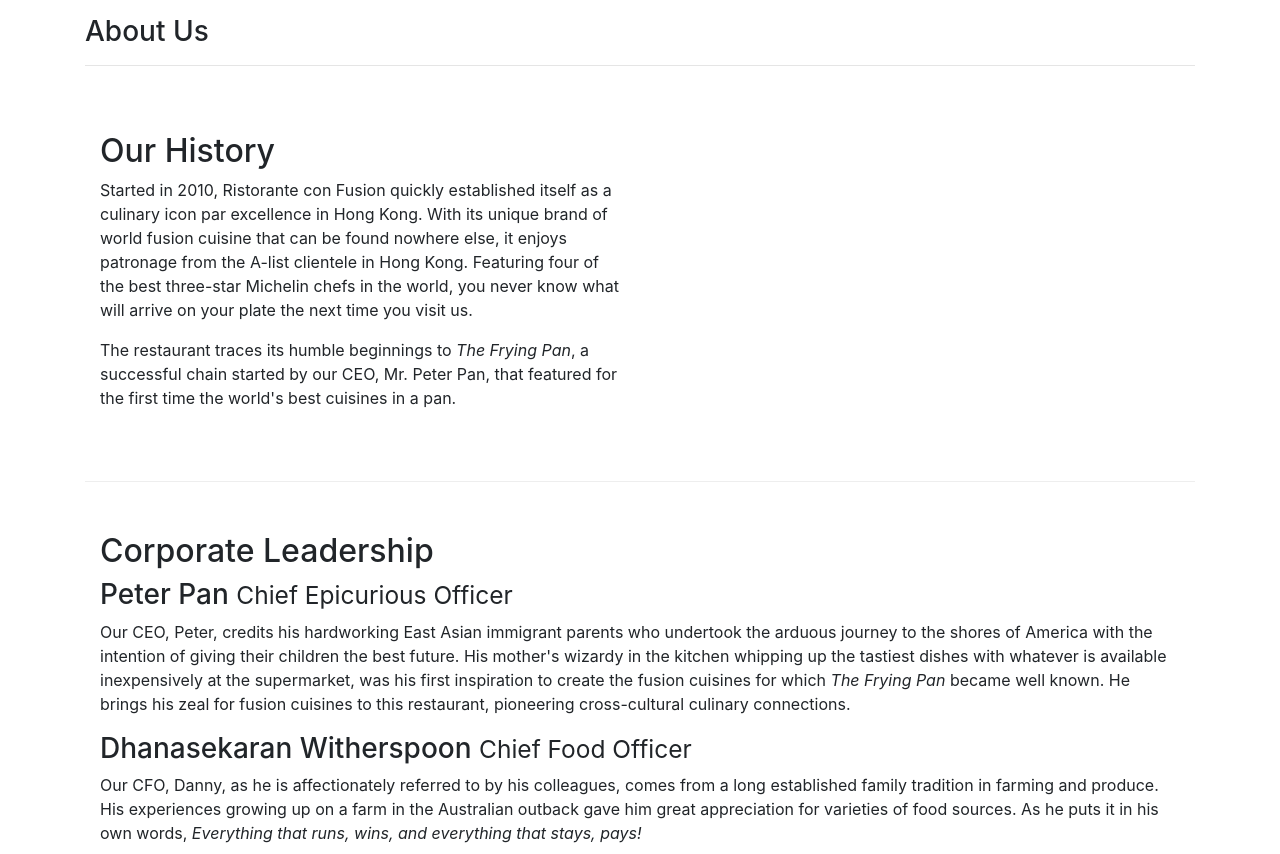
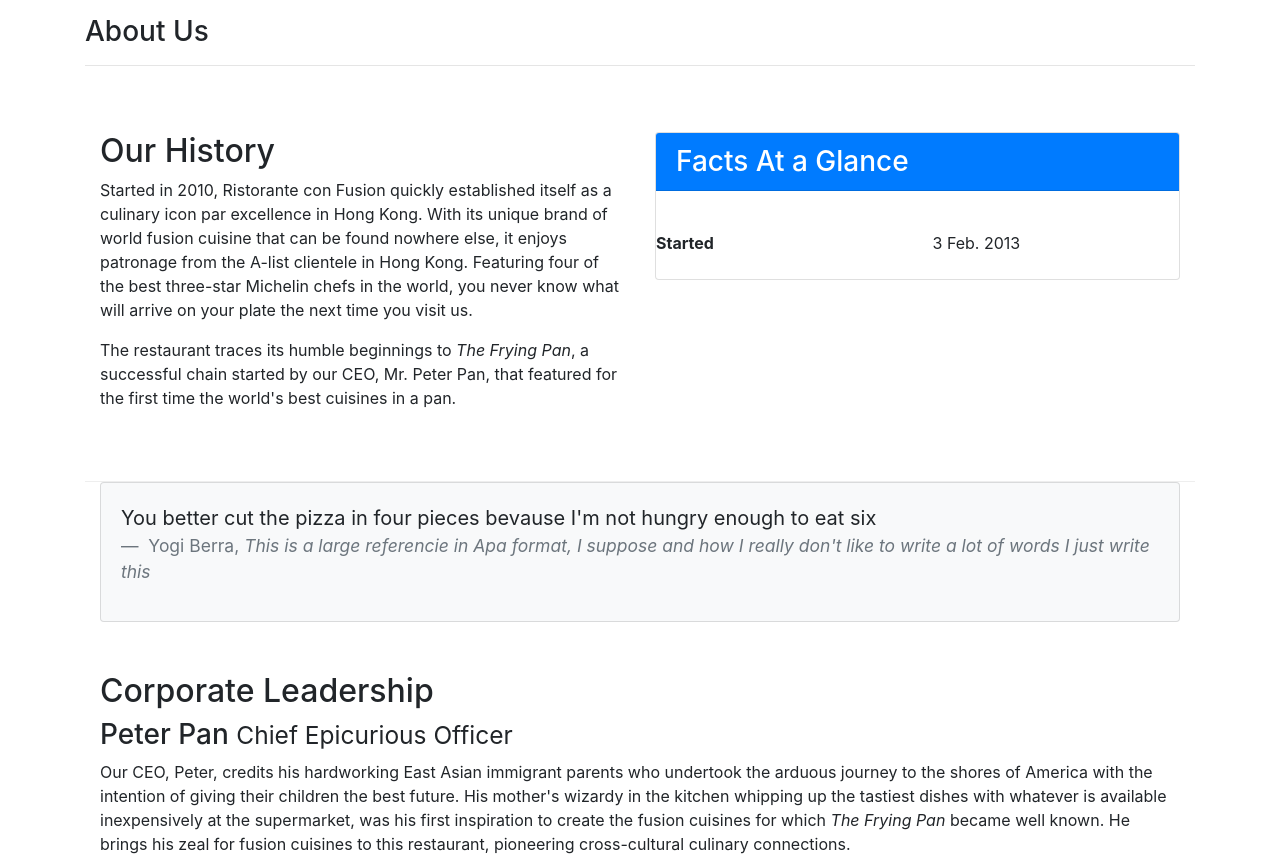
Before and after one commit to federico7marroquin/Bootstrap, a plain HTML site: page aboutus.html in a window 1280 px wide. Shown: the part 401-1255 px from the top of the page. Drawn offline with nearby package versions, Linux system fonts and the light colour scheme.

Commit message:
tables and cards

```diff
--- a/aboutus.html
+++ b/aboutus.html
@@ -71,9 +71,28 @@
                     our CEO, Mr. Peter Pan, that featured for the first time the world's best cuisines in a pan.</p>
             </div>
             <div class="col-12 col-sm-6">
+                <div class="card">
+                    <h3 class="card-header bg-primary text-white">Facts At a Glance</h3>
+                    <div class="card-body"></div>
+                    <dl class="row">
+                        <dt class="col-6">Started</dt>
+                        <dd class="col-6">3 Feb. 2013</dd>
+                    </dl>
+
+                </div>
             </div>
         </div>
-
+        <div class="col-12">
+            <div class="card card-body bg-light">
+                <blockquote class="blockquote">
+                    <p class="mb-0">You better cut the pizza in four pieces bevause I'm not hungry enough to eat six</p>
+                    <footer class="blockquote-footer">
+                        Yogi Berra,
+                        <cite title="Source Tittle"> This is a large referencie in Apa format, I suppose and how I really don't like to write a lot of words I just write this</cite>
+                    </footer>
+                </blockquote>
+            </div>
+        </div>
 
         <div class="row row-content ">
             <div class="col-12  col-sm-12">
@@ -101,6 +120,14 @@
                     experiences. He says, <em>Put together the cuisines from the two craziest cultures, and you get a
                         winning hit! Amma Mia!</em></p>
             </div>
+        </div>
+        <div class="row row-content">
+            <div class="col-12 col-sm-9">
+                <h2>Facts & figures</h2>
+            </div>
+
+
+            <div class="col-12 col-sm-3"></div>
         </div>
 
     </div>
```
